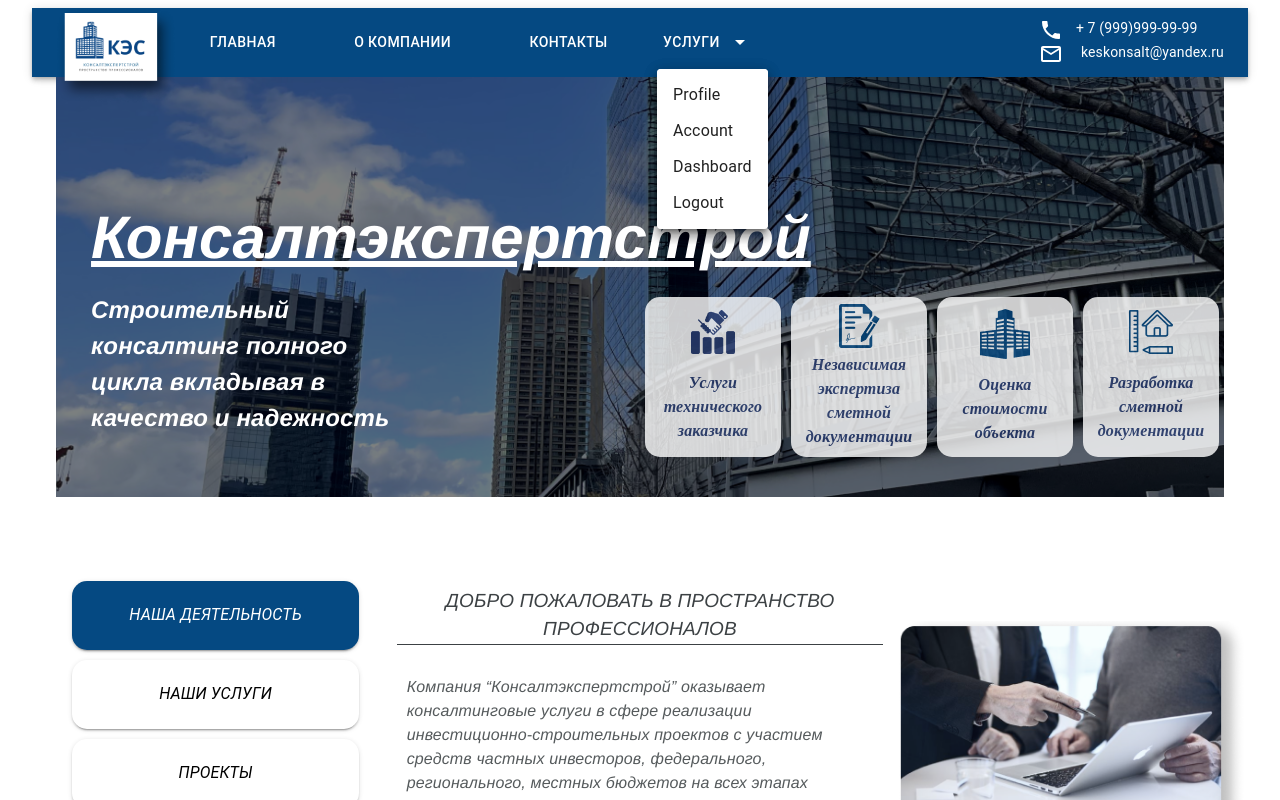
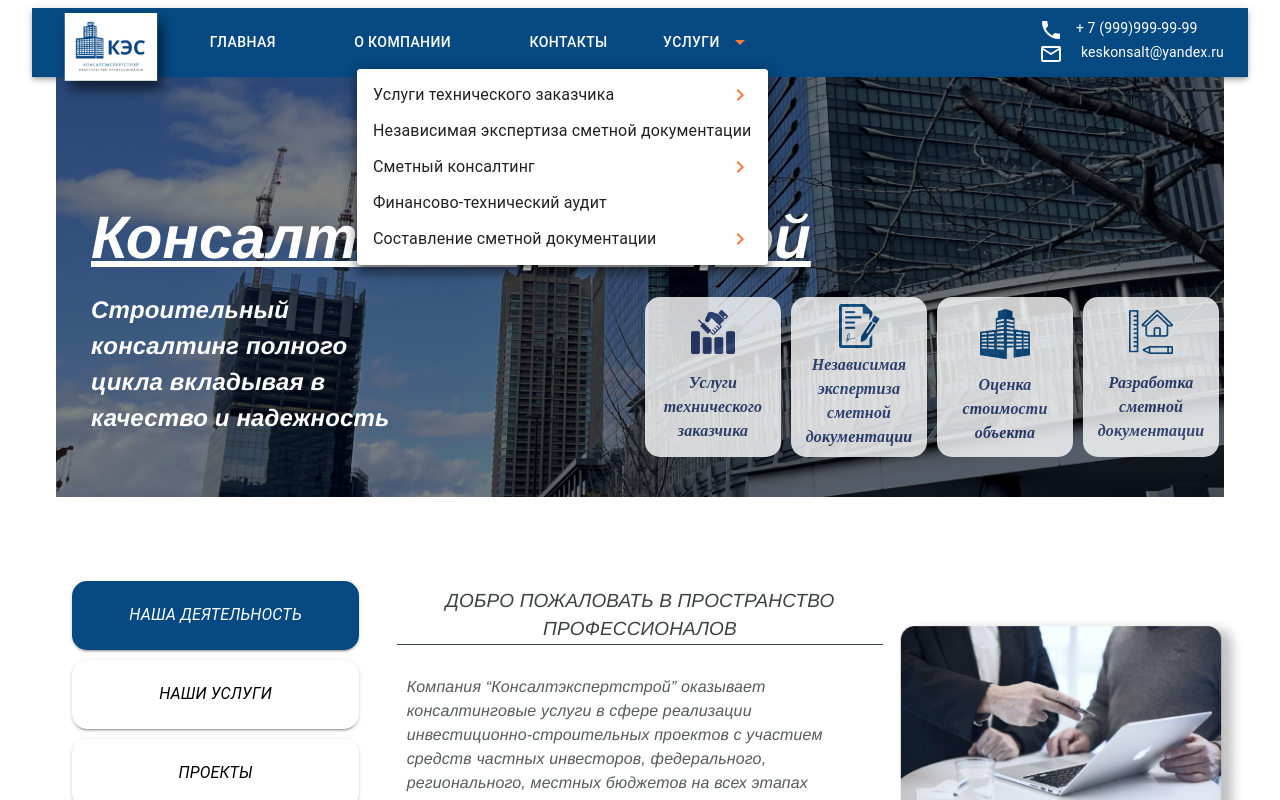
Before and after one commit to Dmitry2310/Consaltstroy, a React (Create React App) app in the folder client/: page /home in a window 1280 px wide. Both pictures are taken after a click on the button "УСЛУГИ". Shown: the top 800 px of the page. Built offline with nearby package versions, Linux system fonts and the light colour scheme.

Commit message:
create second drop menu

```diff
--- a/client/src/Components/Header.jsx
+++ b/client/src/Components/Header.jsx
@@ -11,16 +11,11 @@ import Menu from '@mui/material/Menu';
 import MenuIcon from '@mui/icons-material/Menu';
 import Container from '@mui/material/Container';
 import Button from '@mui/material/Button';
-import Tooltip from '@mui/material/Tooltip';
-import MenuItem from '@mui/material/MenuItem';
-import ArrowDropDown from '@mui/icons-material/ArrowDropDown';
 import MailOutlineIcon from '@mui/icons-material/MailOutline';
 import LocalPhoneIcon from '@mui/icons-material/LocalPhone';
+import Services from "./Services";
 
-
-const settings = ['Profile', 'Account', 'Dashboard', 'Logout'];
-
-const Header = ({ scrollEffect, homeOnClickRef, aboutOnClickRef, contactOnClickRef }) => {
+const Header = () => {
 
     const dispatch = useDispatch();
 
@@ -49,8 +44,7 @@ const Header = ({ scrollEffect, homeOnClickRef, aboutOnClickRef, contactOnClickR
     };
 
     const handleCloseNavMenu = (e) => {
-        console.log(e.currentTarget)
-        dispatch({type: "GO_TO", payload: e.currentTarget.name});
+        dispatch({ type: "GO_TO", payload: e.currentTarget.name });
         setAnchorElNav(null);
     };
 
@@ -115,9 +109,14 @@ const Header = ({ scrollEffect, homeOnClickRef, aboutOnClickRef, contactOnClickR
                             }}
                         >
                             {pages.map((page) => (
-                                <MenuItem key={page.page} name={page.name} onClick={(e) => handleCloseNavMenu(e)}>
-                                    <Typography textAlign="center">{page.page}</Typography>
-                                </MenuItem>
+                                <Button
+                                    key={page.page}
+                                    name={page.name}
+                                    onClick={(e) => handleCloseNavMenu(e)}
+                                    sx={{ display: 'block' }}
+                                >
+                                    {page.page}
+                                </Button>
                             ))}
                         </Menu>
                     </Box>
@@ -126,7 +125,7 @@ const Header = ({ scrollEffect, homeOnClickRef, aboutOnClickRef, contactOnClickR
                         <img alt="Logo" src={Logo} style={{ width: '80px', margin: '6px 0 0 0' }} />    {/* MOBILE ICON MIDDLE*/}
                     </Box>
 
-                    <Box sx={{ flexGrow: 1, display: { xs: 'none', md: 'flex' } }}>  {/* TABLE LIST PAGE */}
+                    <Box sx={{ flexGrow: 1, display: { xs: 'none', md: 'flex' } }}>
                         {pages.map((page) => (
                             <Button
                                 key={page.page}
@@ -137,66 +136,16 @@ const Header = ({ scrollEffect, homeOnClickRef, aboutOnClickRef, contactOnClickR
                                 {page.page}
                             </Button>
                         ))}
-                        <Box >
-                            <Button onClick={handleOpenServiceMenu} sx={{ my: 2, color: 'white', marginLeft: '35%' }}>
-                                услуги
-                                <ArrowDropDown sx={{ width: '40px' }} />
-                            </Button>
-                            <Menu
-                                sx={{ mt: '45px' }}
-                                id="menu-appbar"
-                                anchorEl={anchorElService}
-                                anchorOrigin={{
-                                    vertical: 'top',
-                                    horizontal: 'right',
-                                }}
-                                keepMounted
-                                transformOrigin={{
-                                    vertical: 'top',
-                                    horizontal: 'right',
-                                }}
-                                open={Boolean(anchorElService)}
-                                onClose={handleCloseServiceMenu}
-                            >
-                                {settings.map((setting) => (
-                                    <MenuItem key={setting} onClick={handleCloseServiceMenu}>
-                                        <Typography textAlign="center">{setting}</Typography>
-                                    </MenuItem>
-                                ))}
-                            </Menu>
+                        <Box sx={{ display: { xs: 'none', md: 'flex' } }}>
+                            <Services handleCloseServiceMenu={handleCloseServiceMenu} handleOpenServiceMenu={handleOpenServiceMenu} anchorElService={anchorElService} />
                         </Box>
+
                     </Box>
 
-                    <Box sx={{ display: { xs: 'flex', md: 'none' } }}>    {/* RIGHT ICON LIST*/}
-                        <Tooltip title="Услуги Компании">
-                            <Button onClick={handleOpenServiceMenu}>
-                                <ArrowDropDown sx={{ color: 'white', width: '40px' }} />
-                                <Typography size="large" sx={{ color: 'white' }}>услуги</Typography>
-                            </Button>
-                        </Tooltip>
-                        <Menu
-                            sx={{ mt: '45px' }}
-                            id="menu-appbar"
-                            anchorEl={anchorElService}
-                            anchorOrigin={{
-                                vertical: 'top',
-                                horizontal: 'right',
-                            }}
-                            keepMounted
-                            transformOrigin={{
-                                vertical: 'top',
-                                horizontal: 'right',
-                            }}
-                            open={Boolean(anchorElService)}
-                            onClose={handleCloseServiceMenu}
-                        >
-                            {settings.map((setting) => (
-                                <MenuItem key={setting} onClick={handleCloseServiceMenu}>
-                                    <Typography textAlign="center">{setting}</Typography>
-                                </MenuItem>
-                            ))}
-                        </Menu>
+                    <Box sx={{ display: { xs: 'flex', md: 'none', marginRight: '20px' } }}>
+                        <Services handleCloseServiceMenu={handleCloseServiceMenu} handleOpenServiceMenu={handleOpenServiceMenu} anchorElService={anchorElService} />
                     </Box>
+
                     <Box sx={{ flexGrow: '0', display: { xs: 'none', md: 'flex' }, flexDirection: 'column' }}>    {/* RIGHT TABLE CONTACTS*/}
                         <Box sx={{ display: 'flex', gap: '5px', }}>
                             <LocalPhoneIcon sx={{ color: 'white', width: '40px' }} />
--- /dev/null
+++ b/client/src/Components/Services.jsx
@@ -0,0 +1,115 @@
+import React from "react";
+
+import Box from '@mui/material/Box';
+import Typography from '@mui/material/Typography';
+import Menu from '@mui/material/Menu';
+import Button from '@mui/material/Button';
+import MenuItem from '@mui/material/MenuItem';
+import ArrowDropDown from '@mui/icons-material/ArrowDropDown';
+import ChevronRightIcon from '@mui/icons-material/ChevronRight';
+
+const Services = ({ handleCloseServiceMenu, handleOpenServiceMenu, anchorElService }) => {
+
+    // open first tab
+    const [anchorElFirst, setAnchorElFirst] = React.useState(null);
+
+    const handleOpenFirstMenu = (event) => {
+        if (anchorElFirst !== null) return;
+        setAnchorElFirst(event.currentTarget);
+    };
+    const handleCloseFirstMenu = () => {
+        handleCloseServiceMenu();
+        setAnchorElFirst(null);
+    };
+
+    // open second tab
+    const [anchorElSecond, setAnchorElSecond] = React.useState(null);
+
+    const handleOpenSecondMenu = (event) => {
+        if (anchorElSecond !== null) return;
+        setAnchorElSecond(event.currentTarget);
+    };
+    const handleCloseSecondMenu = () => {
+        handleCloseServiceMenu();
+        setAnchorElSecond(null);
+    };
+
+    //open third tab
+    const [anchorElThird, setAnchorElThird] = React.useState(null);
+
+    const handleOpenThirdMenu = (event) => {
+        if (anchorElThird !== null) return;
+        setAnchorElThird(event.currentTarget);
+    };
+    const handleCloseThirdMenu = () => {
+        handleCloseServiceMenu();
+        setAnchorElThird(null);
+    };
+
+    return (
+        <Box>
+            <Button onClick={handleOpenServiceMenu} sx={{ my: 2, color: 'white', marginLeft: '35%' }}> {/* SERVICES TABLE */}
+                услуги
+                <ArrowDropDown color='secondary' sx={{ width: '40px' }} />
+            </Button>
+            <Menu
+                sx={{ mt: '45px' }}
+                id="menu-appbar"
+                anchorEl={anchorElService}
+                anchorOrigin={{
+                    vertical: 'top',
+                    horizontal: 'right',
+                }}
+                keepMounted
+                transformOrigin={{
+                    vertical: 'top',
+                    horizontal: 'right',
+                }}
+                open={Boolean(anchorElService)}
+                onClose={handleCloseServiceMenu}
+            >
+                <MenuItem onClick={handleOpenFirstMenu} sx={{ display: 'flex', justifyContent: 'space-between' }}>
+                    <Typography textAlign="center">Услуги технического заказчика</Typography>
+                    <ChevronRightIcon color="secondary" />
+                    <Menu
+                        sx={{ mt: '45px' }}
+                        id="menu-appbar"
+                        anchorEl={anchorElFirst}
+                        anchorOrigin={{
+                            vertical: 'top',
+                            horizontal: 'left',
+                        }}
+                        keepMounted
+                        transformOrigin={{
+                            vertical: 'top',
+                            horizontal: 'left',
+                        }}
+                        open={Boolean(anchorElFirst)}
+                        onClose={handleCloseServiceMenu}
+                    >
+                        <MenuItem onClick={handleCloseFirstMenu}>
+                            <Typography textAlign="center" >Независимая </Typography>
+                        </MenuItem>
+                    </Menu>
+
+                </MenuItem>
+                <MenuItem onClick={handleCloseServiceMenu}>
+                    <Typography textAlign="center" >Независимая экспертиза сметной документации</Typography>
+                </MenuItem>
+                <MenuItem onClick={handleCloseServiceMenu} sx={{ display: 'flex', justifyContent: 'space-between' }}>
+                    <Typography textAlign="center" >Сметный консалтинг</Typography>
+                    <ChevronRightIcon color="secondary" />
+                </MenuItem>
+                <MenuItem onClick={handleCloseServiceMenu}>
+                    <Typography textAlign="center" >Финансово-технический аудит</Typography>
+                </MenuItem>
+                <MenuItem onClick={handleCloseServiceMenu} sx={{ display: 'flex', justifyContent: 'space-between' }}>
+                    <Typography textAlign="center" >Составление сметной документации</Typography>
+                    <ChevronRightIcon color="secondary" />
+                </MenuItem>
+            </Menu>
+        </Box>
+    )
+}
+
+export default Services;
```
Also changed, not shown: client/src/Pages/HomePage.jsx (+5 -5 lines).
